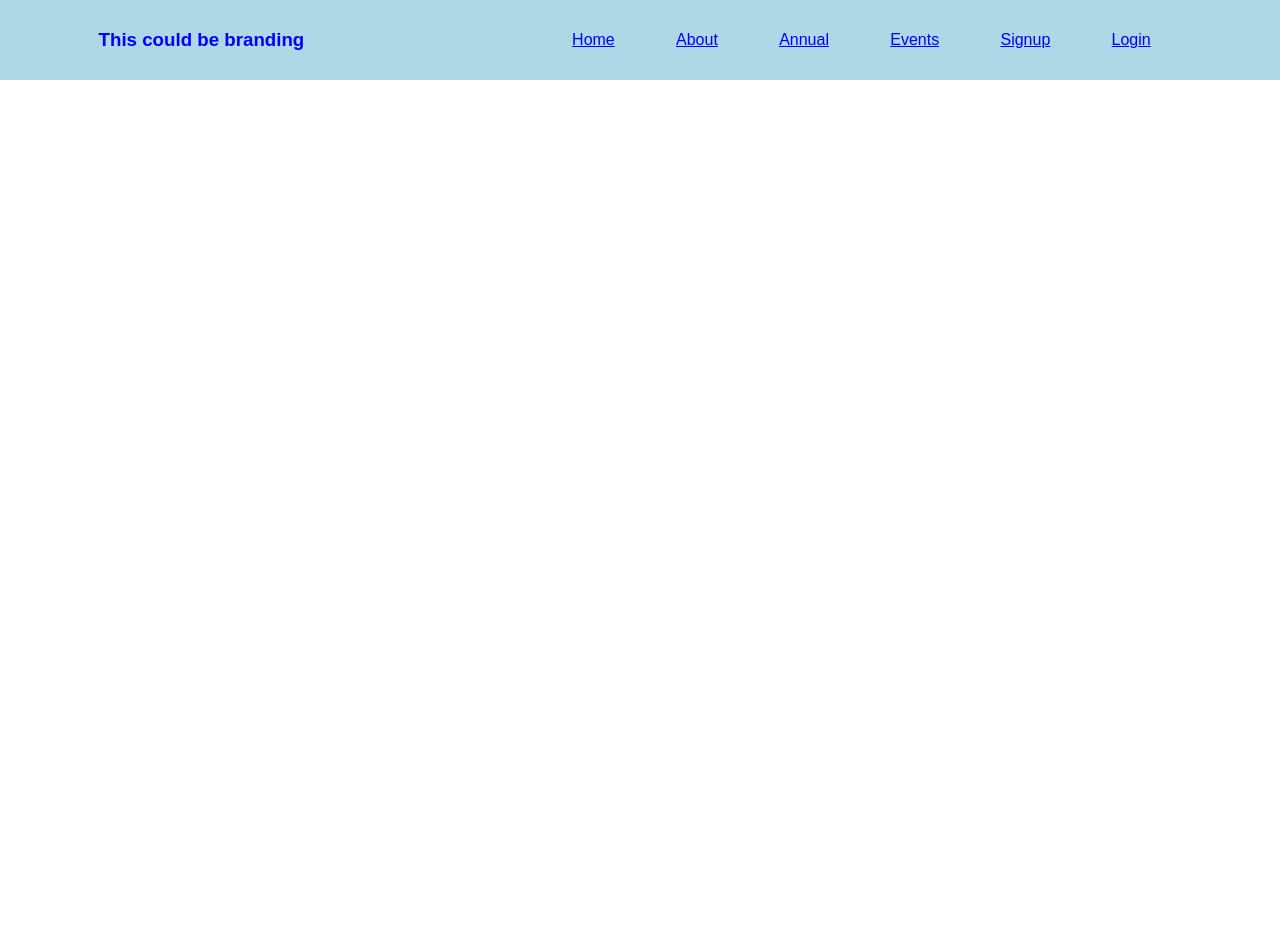
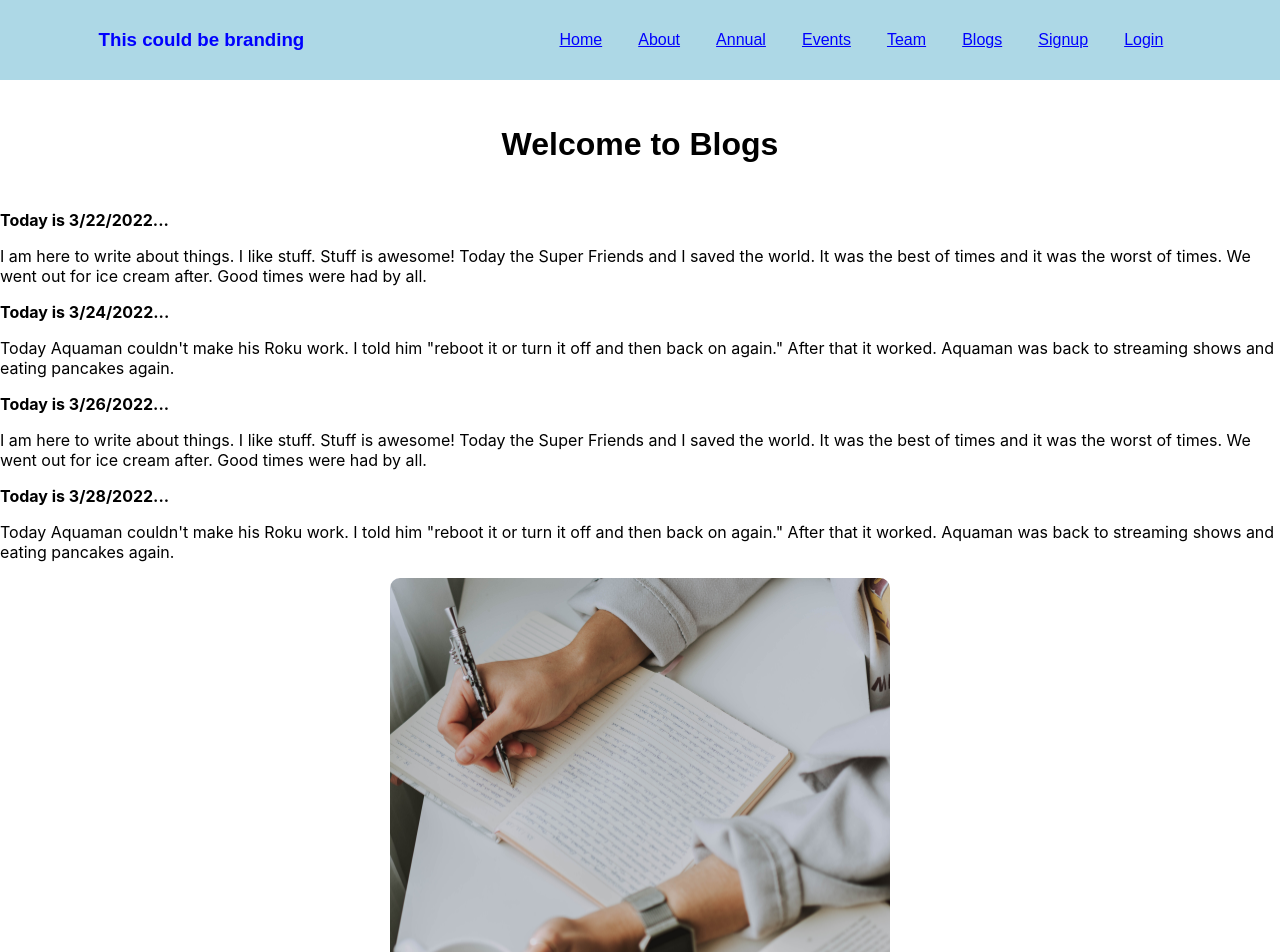
Before and after one commit to blue-cyborg/nav-project, a React (Create React App) app: page /Blogs in a window 1280 px wide. Shown: the top 952 px of the page. Before the commit the page ends 800 px from the top, so only its background shows below. Built offline with nearby package versions, Linux system fonts and the light colour scheme; the HTML template or start-up script is replaced by a standard one.

Commit message:
Added Team and Blog section
also had the app and nav js files update the navbar

```diff
--- a/src/App.js
+++ b/src/App.js
@@ -6,8 +6,11 @@ import Annual from './Annual';
 import Events from './Events';
 import Signup from './Signup';
 import Signin from './Signin';
+import Team from './Team';
+import Blogs from './Blog'
 import {BrowserRouter as Router, Routes, Route} from 'react-router-dom';
 import "./hero.css";
+import Footer from './Footer';
 
 function App() {
   return (
@@ -18,6 +21,8 @@ function App() {
         <Routes><Route path="/About" element={<About />} /></Routes>
         <Routes><Route path="/Annual" element={<Annual />} /></Routes>
         <Routes><Route path="/Events" element={<Events />} /></Routes>
+        <Routes><Route path="/Team" element={<Team />} /></Routes>
+        <Routes><Route path="/Blogs" element={<Blogs />} /></Routes>
         <Routes><Route path="/Signup" element={<Signup />} /></Routes>
         <Routes><Route path="/Signin" element={<Signin />} /></Routes>
     </div>
@@ -37,6 +42,7 @@ const Home = () => (
        </h2>
     </div>
 </section>
+<Footer />
 </div>
 );
 
--- /dev/null
+++ b/src/Blog.js
@@ -0,0 +1,43 @@
+import React from "react";
+import Writing from "./Writing";
+import Footer from "./Footer";
+
+export default function Blogs() {
+    return (
+      <div className="Blogs">
+        <div className="container"
+    >
+      <h1>Welcome to Blogs</h1>
+      <div className="row">
+        <div className="col">
+          <div className="jottings">
+      <strong>Today is 3/22/2022...</strong>
+      <p>I am here to write about things. I like stuff. Stuff is awesome!
+        Today the Super Friends and I saved the world. It was the best of times and it was the worst of times.
+        We went out for ice cream after. Good times were had by all.
+      </p>
+          <strong>Today is 3/24/2022...</strong>
+      <p>Today Aquaman couldn't make his Roku work. I told him "reboot it or turn it off and then back on again."
+        After that it worked. Aquaman was back to streaming shows and eating pancakes again.
+      </p>
+           <strong>Today is 3/26/2022...</strong>
+      <p>I am here to write about things. I like stuff. Stuff is awesome!
+        Today the Super Friends and I saved the world. It was the best of times and it was the worst of times.
+        We went out for ice cream after. Good times were had by all.
+      </p>
+                <strong>Today is 3/28/2022...</strong>
+      <p>Today Aquaman couldn't make his Roku work. I told him "reboot it or turn it off and then back on again."
+        After that it worked. Aquaman was back to streaming shows and eating pancakes again.
+      </p>
+      </div>
+      </div>
+      <div className="col">
+        <Writing />
+      </div>
+      </div>
+      </div>
+
+      <Footer />
+    </div>
+    );
+}
--- a/src/Nav.js
+++ b/src/Nav.js
@@ -15,6 +15,8 @@ function Nav() {
             <Link style={navStyle} to="/About"><li>About</li></Link>
             <Link style={navStyle} to="/Annual"><li>Annual</li></Link>
             <Link style={navStyle} to="/Events"><li>Events</li></Link>
+            <Link style={navStyle} to="/Team"><li>Team</li></Link>
+            <Link style={navStyle} to="/Blogs"><li>Blogs</li></Link>
             <Link style={navStyle} to="/Signup"><li>Signup</li></Link>
             <Link style={navStyle} to="/Signin"><li>Login</li></Link>
         </ul>
--- /dev/null
+++ b/src/Team.js
@@ -0,0 +1,17 @@
+import React from 'react';
+import Superfriends from './Superfriends';
+import Footer from './Footer';
+
+export default function Team() {
+  return (
+    <div className="Teams"
+    >
+      <h1>This is Our Team</h1>
+      <section>
+      <h2>We do team work and like making events</h2>
+      <Superfriends />
+      </section>
+      <Footer />
+    </div>
+  );
+};
--- /dev/null
+++ b/src/Writing.js
@@ -0,0 +1,10 @@
+import React from "react";
+import img6 from './images/pexels-lilartsy-3278757.jpg';
+
+export default function Writing() {
+    return(
+        <div>
+        <img src={img6} alt="writing my thoughts" />
+        </div>
+    );
+}
```
